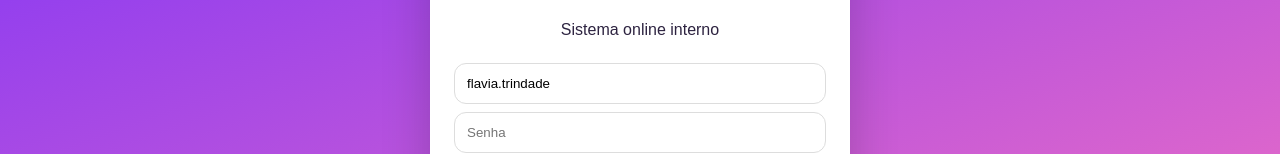
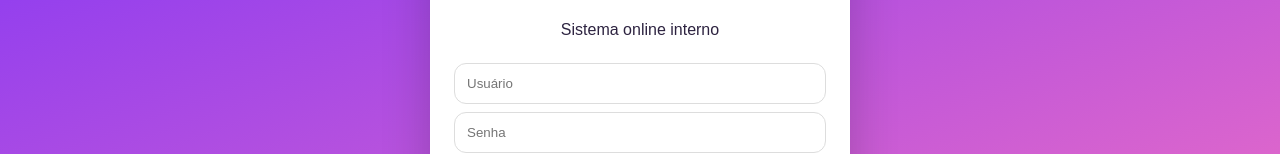
Before and after one commit to Carlos20266/petflow, a React (Vite) app: page / in a window 1280 px wide. Shown: the part 331-485 px from the top of the page. Built offline with nearby package versions, Linux system fonts and the light colour scheme.

Commit message:
Update main.jsx

```diff
--- a/src/main.jsx
+++ b/src/main.jsx
@@ -102,7 +102,7 @@ function Login({onLogin}){
     {usuario:'bruna', senha:'1234', cargo:'colaborador'},
   ];
 
-  const [login,setLogin] = React.useState('flavia.trindade');
+  const [login,setLogin] = React.useState('');
   const [senha,setSenha] = React.useState('');
 
   function entrar(){
```
